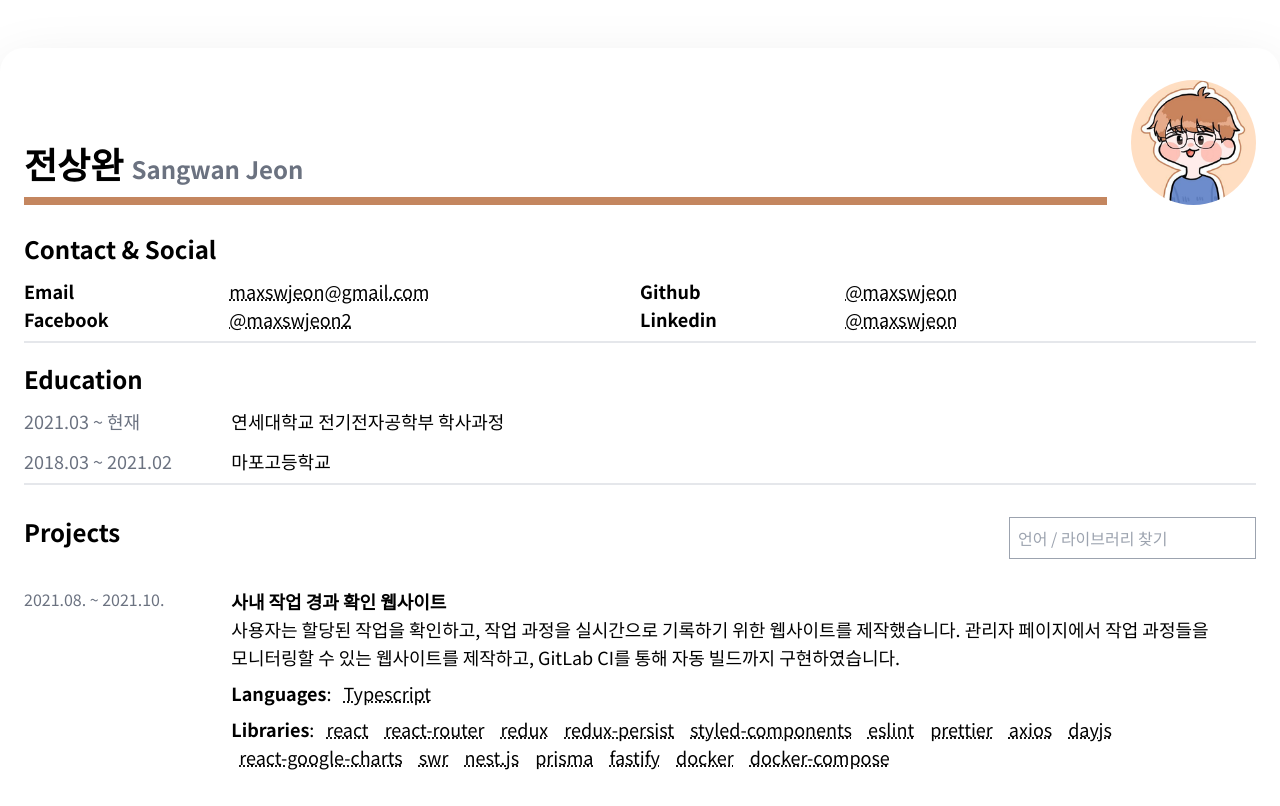
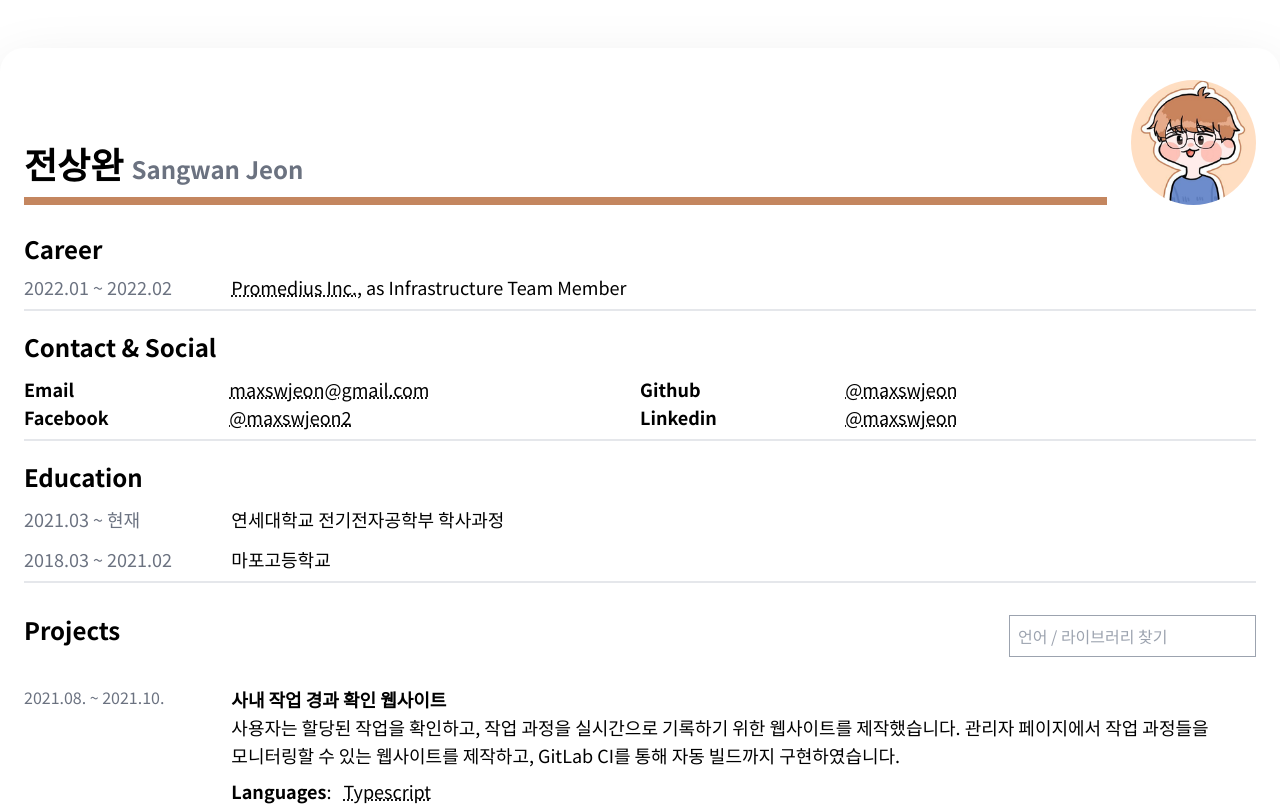
Before and after one commit to maxswjeon/maxswjeon, a React (Vite) app: page / in a window 1280 px wide. Shown: the top 806 px of the page. Built offline with nearby package versions, Linux system fonts and the light colour scheme.

Commit message:
Add CareerSection

```diff
--- a/src/App.tsx
+++ b/src/App.tsx
@@ -3,6 +3,7 @@ import ContactSection from './sections/ContactSection';
 import EducationSection from './sections/EducationSection';
 import ProjectSection from './sections/ProjectSection';
 import CertificateSection from './sections/CertificateSection';
+import CareerSection from './sections/CareerSection';
 // import SkillsSection from './sections/SkillsSection';
 
 function App() {
@@ -22,6 +23,7 @@ function App() {
                         alt="Profile Image"
                     />
                 </header>
+                <CareerSection/>
                 <ContactSection />
                 <EducationSection />
                 <ProjectSection />
--- /dev/null
+++ b/src/sections/CareerSection.tsx
@@ -0,0 +1,14 @@
+const CareerSection = () => {
+    return (
+        <section className="mb-3 border-b-2 border-b-gray-200 py-2">
+            <h2 className="print:text-[16pt] text-2xl font-bold mb-2">Career</h2>
+            <div className="grid grid-cols-12 print:text-[11pt] text-lg gap-3">
+                <p className="md:col-span-2 col-span-3 text-gray-500">2022.01 ~ 2022.02</p>
+                <p className="md:col-span-10 col-span-9"><a href="https://promedius.ai">Promedius Inc.</a>, as
+                    Infrastructure Team Member</p>
+            </div>
+        </section>
+    )
+}
+
+export default CareerSection;
```
